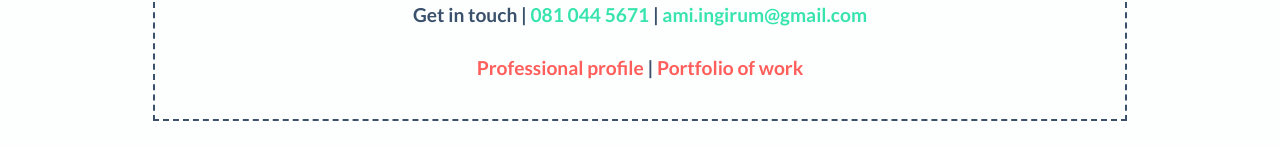
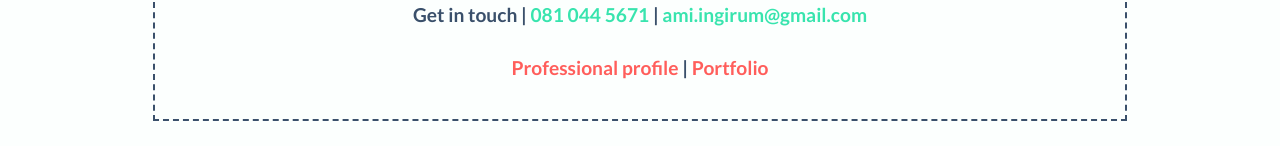
Before and after one commit to AmivZyl/amivzyl.github.io, a plain HTML site: page index.html in a window 1280 px wide. Shown: the part 448-594 px from the top of the page. Drawn offline with Linux system fonts and the light colour scheme.

Commit message:
portfolio

```diff
--- a/index.html
+++ b/index.html
@@ -17,7 +17,7 @@
 	<div class="container">
 	<div class="infobox">
 		<h3> Get in touch | <a href="tel:+27810445671" class="alt-link">081 044 5671</a> | <a href="mailto:ami.ingirum@gmail.com" class="alt-link">ami.ingirum@gmail.com</a></h3>
-		<h3><a href="URL LinkedIn">Professional profile</a> | <a href="URL portfolio"> Portfolio of work</a></h3>
+		<h3><a href="URL LinkedIn">Professional profile</a> | <a href="URL portfolio"> Portfolio</a></h3>
 	</div>
 	<br/>
 	<h3>Experience</h3>
@@ -193,7 +193,7 @@
 	<footer>
 		<h3>'Educational' refers to the process, not the object. - Terry Pratchett </h3>
 		<h4><a href="URL LinkedIn">Professional profile</a> |
-		<a href="URL portfolio"> Portfolio of work</a></h4>
+		<a href="URL portfolio"> Portfolio</a></h4>
 		+2781 044 5671 | ami.ingirum@gmail.com
 	</footer>
 </body>
```
